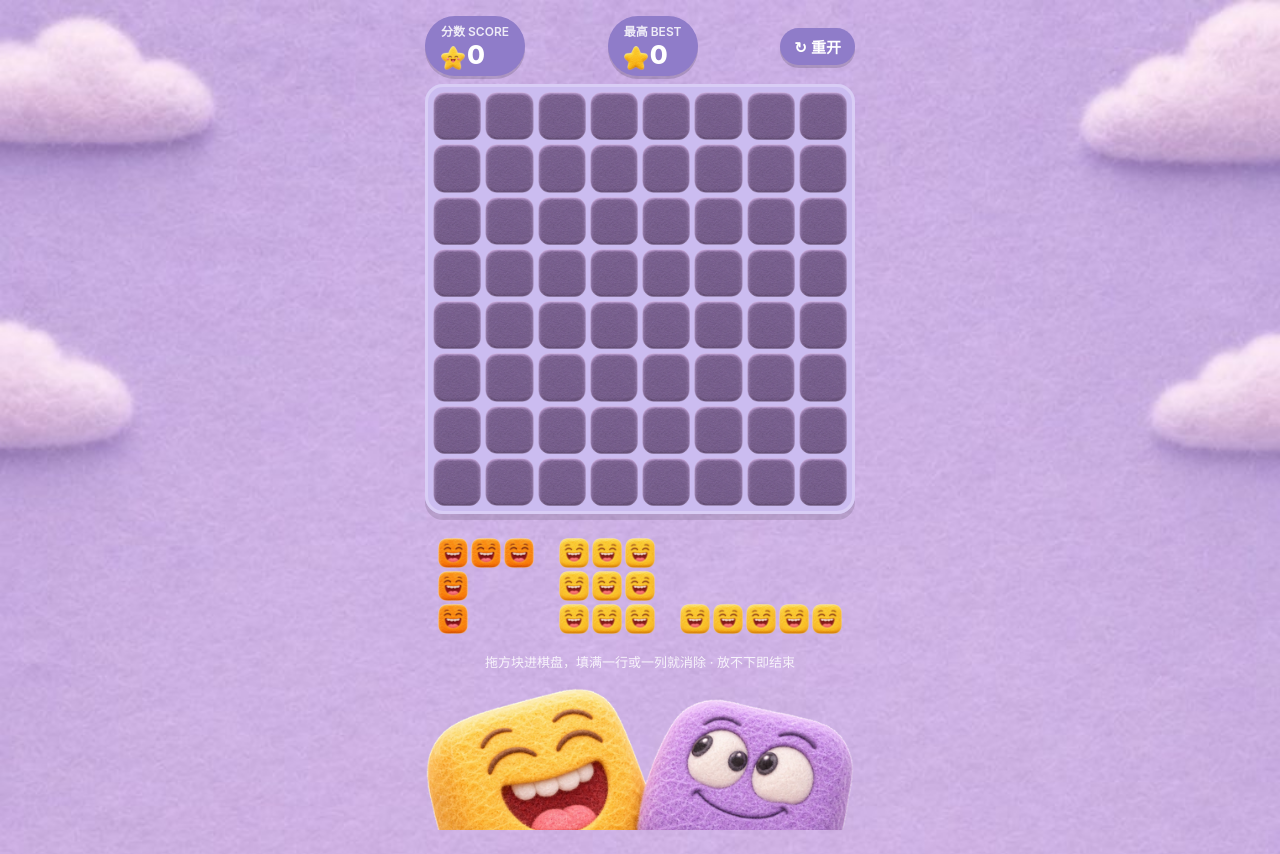
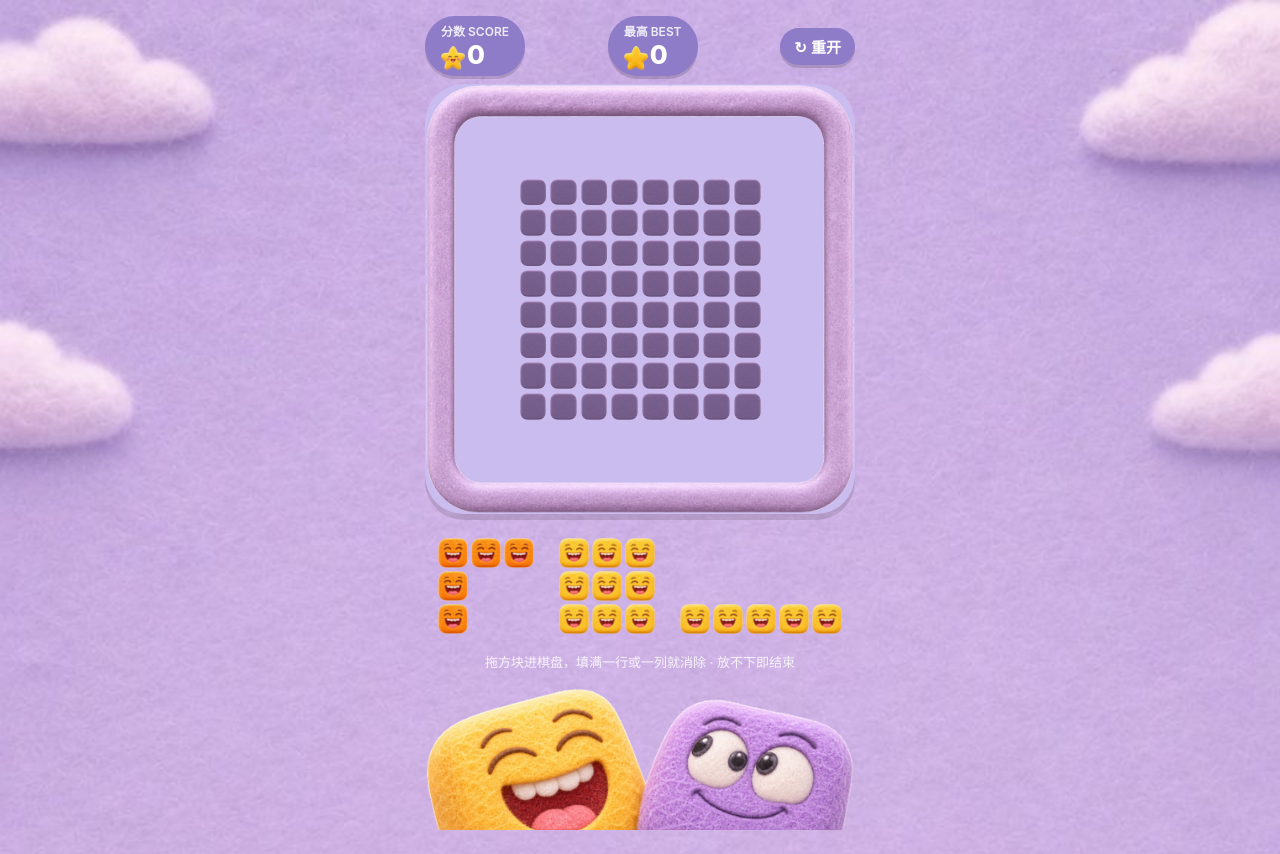
Before and after one commit to Sisyphe2620/Blocky-Blast, a plain HTML site: page index.html in a window 1280 px wide. Drawn offline with Linux system fonts and the light colour scheme.

Commit message:
Update board frame to use assets/frame.png

```diff
--- a/index.html
+++ b/index.html
@@ -17,9 +17,9 @@
   .btn { background: #8f7cc9; color: #fff; border: none; border-radius: 999px; padding: 8px 14px; font-size: 15px;
     font-weight: 700; box-shadow: 0 3px 0 rgba(0,0,0,.15); cursor: pointer; }
   .btn:active { transform: translateY(2px); box-shadow: none; }
-  #board { width: min(94vw, 430px); aspect-ratio: 1; background: #cbbcf0; border-radius: 18px; padding: 8px;
+  #board { width: min(94vw, 430px); aspect-ratio: 1; background: url(assets/frame.png) center / 100% 100% no-repeat, #cbbcf0; border-radius: 9%; padding: 7.5%; overflow: hidden;
     display: grid; grid-template-columns: repeat(8, 1fr); grid-template-rows: repeat(8, 1fr); gap: 4px;
-    box-shadow: inset 0 0 0 3px #d9cdf5, 0 6px 0 rgba(0,0,0,.12); touch-action: none; }
+    box-shadow: 0 6px 0 rgba(0,0,0,.12); touch-action: none; }
   .cell { background: url(assets/cell.png) center / 100% 100% no-repeat; border-radius: 8px; position: relative; }
   .cell.preview-ok { outline: 3px solid rgba(255,255,255,.9); filter: brightness(1.15); }
   .cell.preview-bad { outline: 3px solid rgba(255,80,80,.9); }
```
